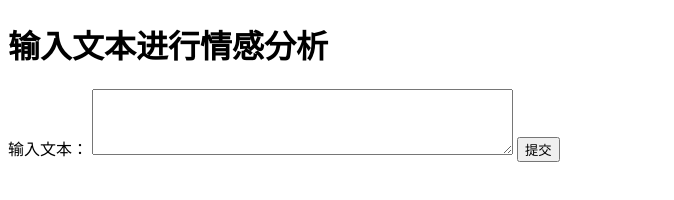
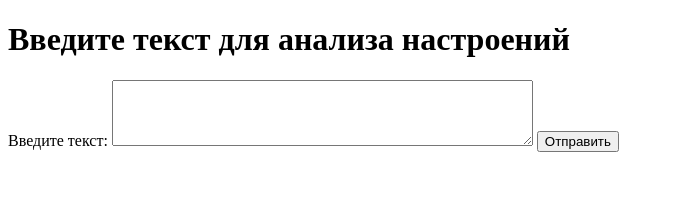
Before and after one commit to CarlosHenry-1024/CI-CD, a plain HTML site: page static/index.html in a window 1280 px wide. Shown: the whole page, without its empty margins (0-674 px from the left). Drawn offline with Linux system fonts and the light colour scheme.

Commit message:
test_CI/CD

```diff
--- a/static/index.html
+++ b/static/index.html
@@ -1,14 +1,14 @@
 <!DOCTYPE html>
 <html>
 <head>
-    <title>情感分析</title>
+    <title>Анализ настроений</title>
 </head>
 <body>
-    <h1>输入文本进行情感分析</h1>
+    <h1>Введите текст для анализа настроений</h1>
     <form action="/predict" method="post" enctype="application/json">
-        <label for="text">输入文本：</label>
+        <label for="text">Введите текст:</label>
         <textarea id="text" name="text" rows="4" cols="50"></textarea>
-        <button type="submit">提交</button>
+        <button type="submit">Отправить</button>
     </form>
 </body>
 </html>
```
Also changed, not shown: 3 other files.
